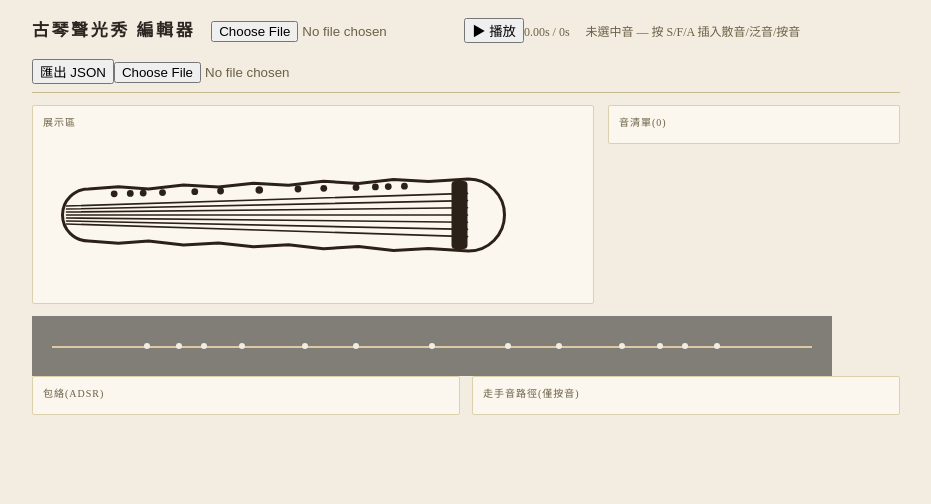
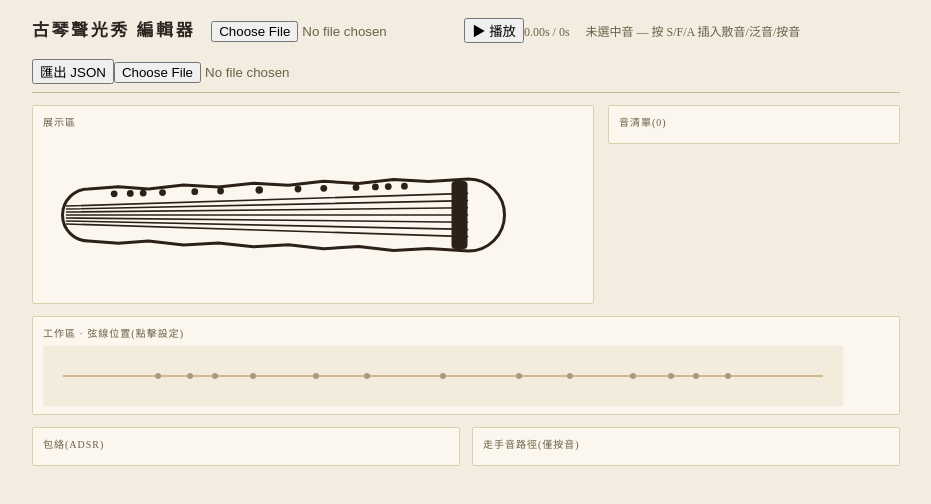
Before and after one commit to adrift-ghoti/qin-and-light, a React (Vite) app: page / in a window 1280 px wide. Shown: the top 504 px of the page, without its empty margins (174-1105 px from the left). Built offline with nearby package versions, Linux system fonts and the light colour scheme.

Commit message:
feat: apply full-width panel styling to PositionStrip

```diff
--- a/src/components/PositionStrip.tsx
+++ b/src/components/PositionStrip.tsx
@@ -41,28 +41,22 @@ export function PositionStrip() {
   }
 
   return (
+    <div className="panel workspace-strip">
+      <div className="panel-label">工作區 · 弦線位置(點擊設定)</div>
       <div
         ref={ref}
         onClick={onClick}
-      style={{
-        position: 'relative', width: W, height: H,
-        background: active ? '#222' : '#111', opacity: active ? 1 : 0.5,
-        cursor: active ? 'pointer' : 'default',
-      }}
+        className={`position-strip${active ? ' active' : ''}`}
+        style={{ width: W, height: H }}
       >
-      <div style={{ position: 'absolute', top: H / 2, left: PAD_X, right: PAD_X, height: 2, background: '#c8a96a' }} />
+        <div className="strip-line" />
         {HUI_POSITIONS.map((p, i) => (
-        <div key={i} style={{
-          position: 'absolute', left: positionX(p) - 3, top: H / 2 - 3,
-          width: 6, height: 6, borderRadius: '50%', background: '#eee',
-        }} title={`第${i + 1}徽`} />
+          <div key={i} className="hui-dot" style={{ left: positionX(p) - 3 }} title={`第${i + 1}徽`} />
         ))}
         {selected?.position !== undefined && (
-        <div style={{
-          position: 'absolute', left: positionX(selected.position) - 5, top: H / 2 - 5,
-          width: 10, height: 10, borderRadius: '50%', background: '#ff5',
-        }} />
+          <div className="strip-marker" style={{ left: positionX(selected.position) - 5 }} />
         )}
+      </div>
     </div>
   );
 }
--- a/src/styles.css
+++ b/src/styles.css
@@ -136,3 +136,46 @@ body {
 .timeline li.incomplete {
   color: var(--red);
 }
+
+.position-strip {
+  position: relative;
+  background: #efe6d3;
+  opacity: 0.6;
+  cursor: default;
+}
+
+.position-strip.active {
+  opacity: 1;
+  cursor: pointer;
+}
+
+.strip-line {
+  position: absolute;
+  top: 50%;
+  left: 20px;
+  right: 20px;
+  height: 2px;
+  background: var(--gold);
+  transform: translateY(-1px);
+}
+
+.hui-dot {
+  position: absolute;
+  top: 50%;
+  width: 6px;
+  height: 6px;
+  margin-top: -3px;
+  border-radius: 50%;
+  background: var(--ink-soft);
+}
+
+.strip-marker {
+  position: absolute;
+  top: 50%;
+  width: 10px;
+  height: 10px;
+  margin-top: -5px;
+  border-radius: 50%;
+  background: var(--red);
+  box-shadow: 0 0 4px rgba(166, 59, 46, 0.5);
+}
```
Lines whose indentation alone changed are shown as unchanged.
